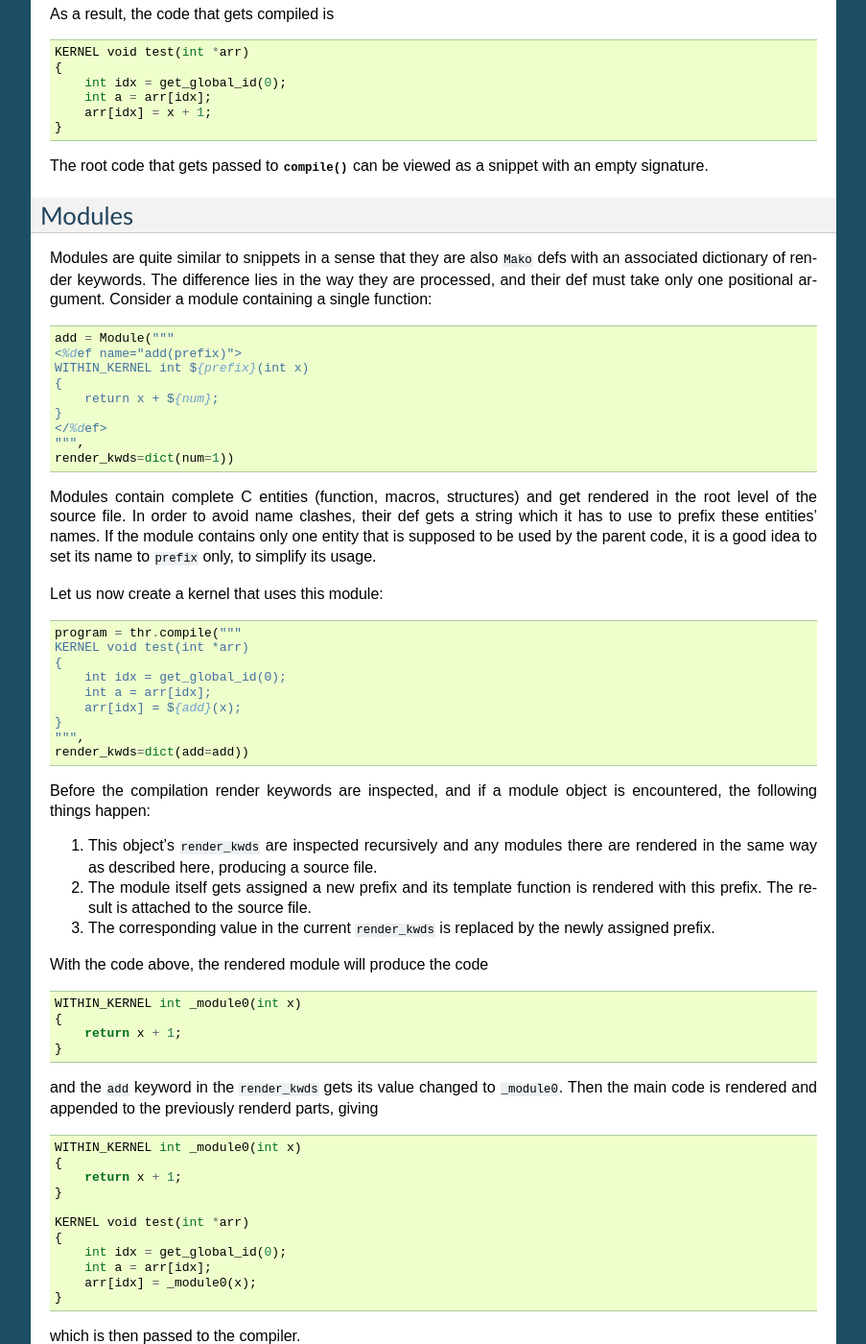
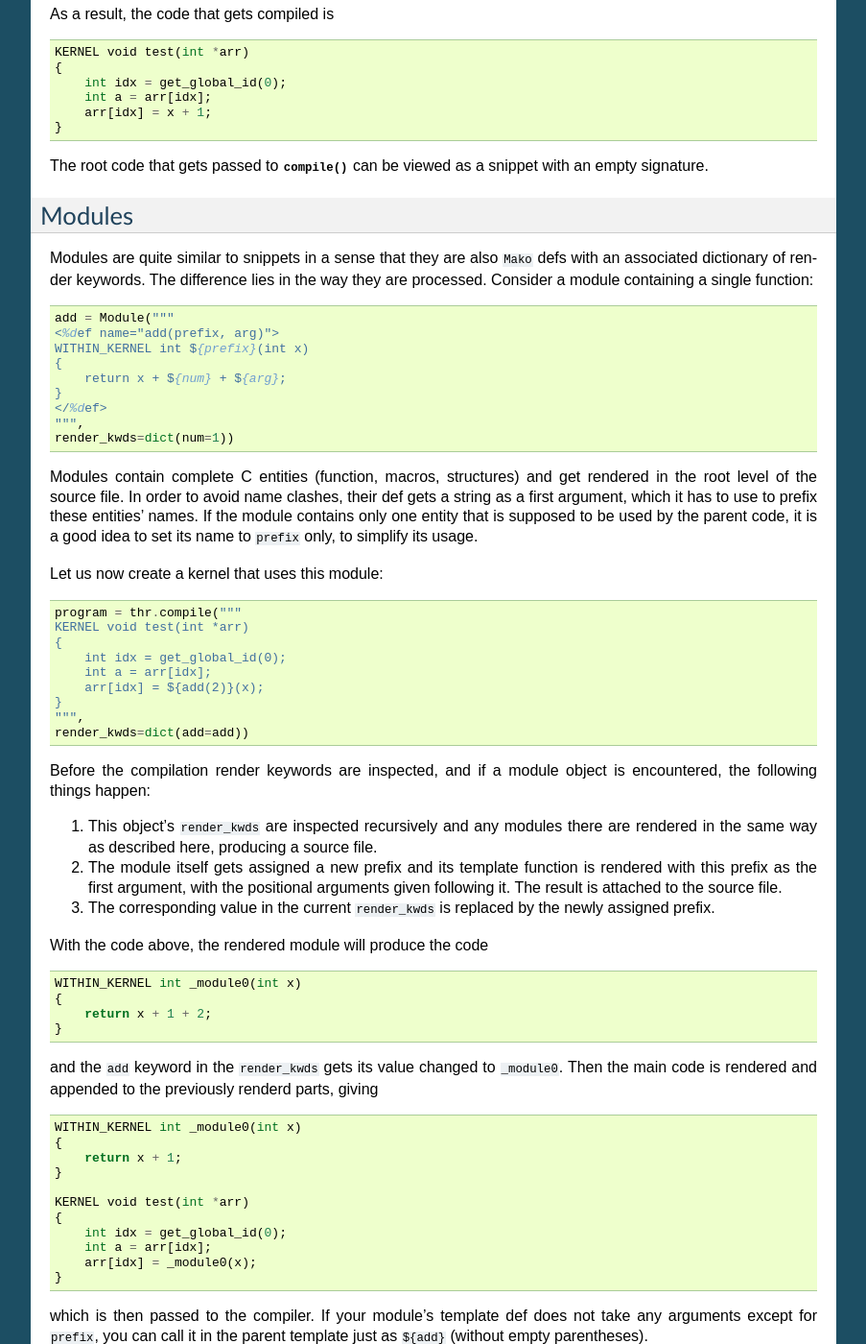
Before and after one commit to fjarri/reikna, a Sphinx documentation site: the page built from doc/source/tutorial-modules.rst, in a window 1280 px wide and 1400 px high, scrolled down 741 px. Shown: the whole window at 96% size, without its empty margins (198-1101 px from the left). Built offline with Sphinx 7.4.7, drawn with Linux system fonts in a browser that asks for light colours.

Commit message:
cluda/kernel: added module arguments

```diff
--- a/doc/source/history.rst
+++ b/doc/source/history.rst
@@ -13,6 +13,8 @@ Release history
 * ADDED: module/snippet attributes discovery protocol for custom objects.
 
 * ADDED: strides support to array allocation functions in CLUDA.
+
+* ADDED: modules can now take positional arguments on instantiation, same as snippets.
 
 * FIXED: incorrect behavior of functions.norm() for non-complex arguments.
 
--- a/doc/source/tutorial-modules.rst
+++ b/doc/source/tutorial-modules.rst
@@ -60,23 +60,23 @@ Modules
 =======
 
 Modules are quite similar to snippets in a sense that they are also ``Mako`` defs with an associated dictionary of render keywords.
-The difference lies in the way they are processed, and their def must take only one positional argument.
+The difference lies in the way they are processed.
 Consider a module containing a single function:
 
 ::
 
     add = Module("""
-    <%def name="add(prefix)">
+    <%def name="add(prefix, arg)">
     WITHIN_KERNEL int ${prefix}(int x)
     {
-        return x + ${num};
+        return x + ${num} + ${arg};
     }
     </%def>
     """,
     render_kwds=dict(num=1))
 
 Modules contain complete C entities (function, macros, structures) and get rendered in the root level of the source file.
-In order to avoid name clashes, their def gets a string which it has to use to prefix these entities' names.
+In order to avoid name clashes, their def gets a string as a first argument, which it has to use to prefix these entities' names.
 If the module contains only one entity that is supposed to be used by the parent code, it is a good idea to set its name to ``prefix`` only, to simplify its usage.
 
 Let us now create a kernel that uses this module:
@@ -88,7 +88,7 @@ Let us now create a kernel that uses this module:
     {
         int idx = get_global_id(0);
         int a = arr[idx];
-        arr[idx] = ${add}(x);
+        arr[idx] = ${add(2)}(x);
     }
     """,
     render_kwds=dict(add=add))
@@ -96,7 +96,7 @@ Let us now create a kernel that uses this module:
 Before the compilation render keywords are inspected, and if a module object is encountered, the following things happen:
 
 1. This object's ``render_kwds`` are inspected recursively and any modules there are rendered in the same way as described here, producing a source file.
-2. The module itself gets assigned a new prefix and its template function is rendered with this prefix.
+2. The module itself gets assigned a new prefix and its template function is rendered with this prefix as the first argument, with the positional arguments given following it.
    The result is attached to the source file.
 3. The corresponding value in the current ``render_kwds`` is replaced by the newly assigned prefix.
 
@@ -106,7 +106,7 @@ With the code above, the rendered module will produce the code
 
     WITHIN_KERNEL int _module0(int x)
     {
-        return x + 1;
+        return x + 1 + 2;
     }
 
 and the ``add`` keyword in the ``render_kwds`` gets its value changed to ``_module0``.
@@ -127,6 +127,7 @@ Then the main code is rendered and appended to the previously renderd parts, giv
     }
 
 which is then passed to the compiler.
+If your module's template def does not take any arguments except for ``prefix``, you can call it in the parent template just as ``${add}`` (without empty parentheses).
 
 Modules can reference snippets in their ``render_kwds``, which, in turn, can reference other modules.
 This produces a tree-like structure with the snippet made from the code passed by user at the root.
```
Also changed, not shown: 1 other file.
